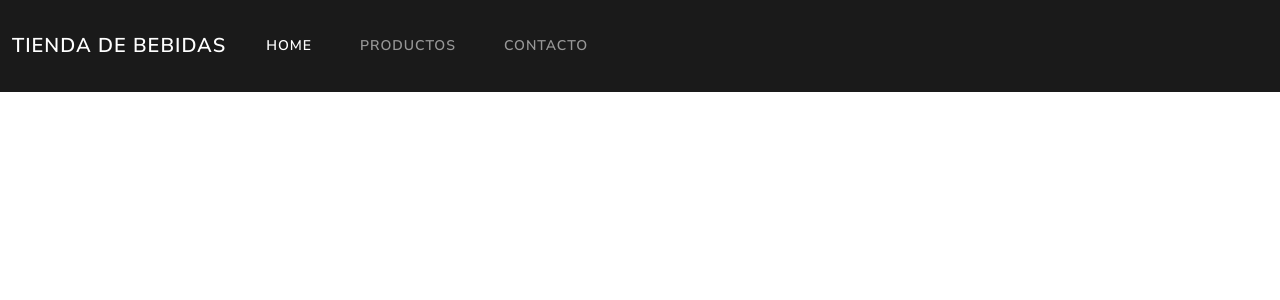
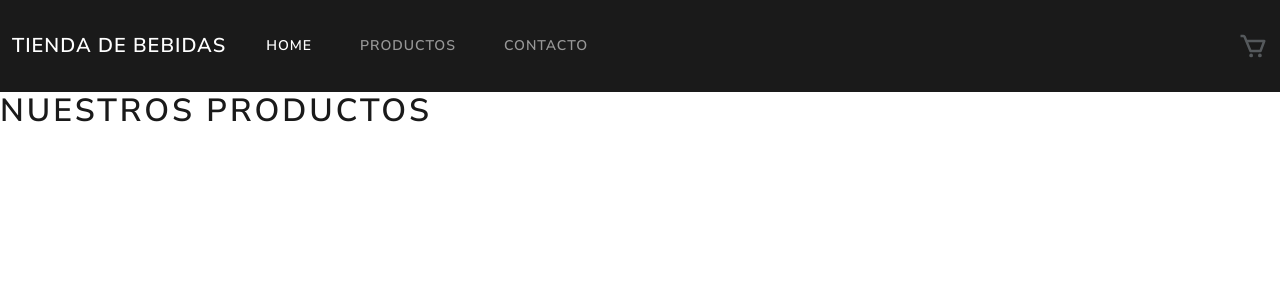
Before and after one commit to lucianoparavanarg/reactjs-paravan, a React (Create React App) app: page / in a window 1280 px wide. Shown: the top 300 px of the page. Built offline with nearby package versions, Linux system fonts and the light colour scheme.

Commit message:
CartWidget e ItemListContainer

```diff
--- a/package.json
+++ b/package.json
@@ -8,6 +8,7 @@
     "@testing-library/user-event": "^13.5.0",
     "react": "^18.2.0",
     "react-dom": "^18.2.0",
+    "react-icons": "^4.4.0",
     "react-scripts": "5.0.1",
     "web-vitals": "^2.1.4"
   },
--- a/src/components/App.css
+++ b/src/components/App.css
@@ -0,0 +1,3 @@
+.icono{
+    font-size: 30px;
+}
--- a/src/components/App.jsx
+++ b/src/components/App.jsx
@@ -1,10 +1,14 @@
 import './App.css';
-import NavBar from './NavBar';
+import NavBar from './NavBar/NavBar';
+import { BiCart } from 'react-icons/bi';
+import { ItemListContainer } from './ItemListContainer/ItemListContainer';
 
-NavBar
 function App() {
   return (
-    <NavBar/>
+    <div className='App'>
+      <NavBar/>
+      <ItemListContainer/>
+    </div>
   );
 }
 
--- /dev/null
+++ b/src/components/CartWidget/CartWidget.jsx
@@ -0,0 +1,10 @@
+import React from 'react'
+import { BiCart } from 'react-icons/bi';
+
+export const CartWidget = () => {
+  return (
+    <div>
+        <BiCart className="icono"/>
+    </div>
+  )
+}
--- /dev/null
+++ b/src/components/ItemListContainer/ItemListContainer.jsx
@@ -0,0 +1,7 @@
+import React from 'react'
+
+export const ItemListContainer = () => {
+  return (
+    <h1>Nuestros Productos</h1>
+  )
+}
--- a/src/components/NavBar.jsx
+++ b/src/components/NavBar/NavBar.jsx
@@ -1,5 +1,6 @@
 import React from 'react';
-
+import { BiCart } from 'react-icons/bi';
+import { CartWidget } from '../CartWidget/CartWidget';
 const NavBar = () => {
     return (
         <>
@@ -19,6 +20,7 @@ const NavBar = () => {
                 </li>
                 </ul>
             </div>
+            <CartWidget/>
             </div>
         </nav>
         </>
```
Also changed, not shown: 1 other file (tests, documents, lock files or other folders).
